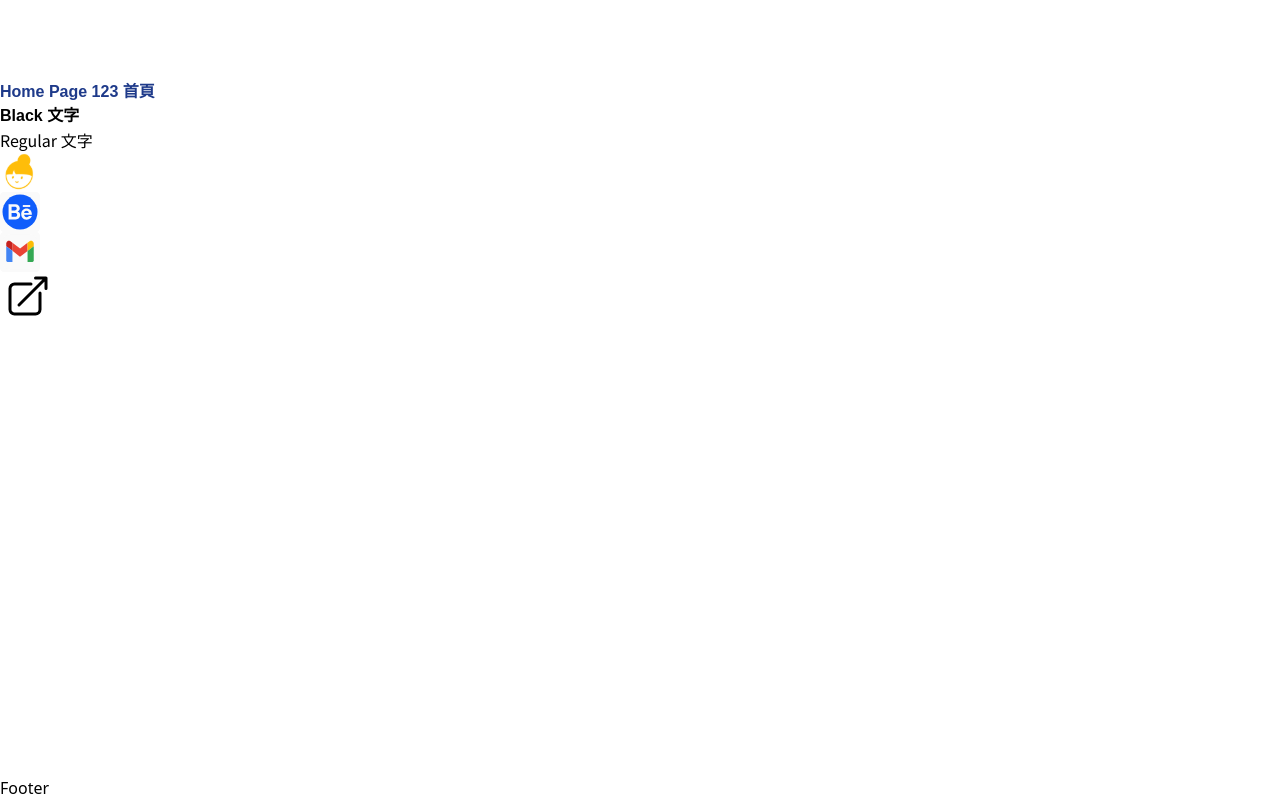
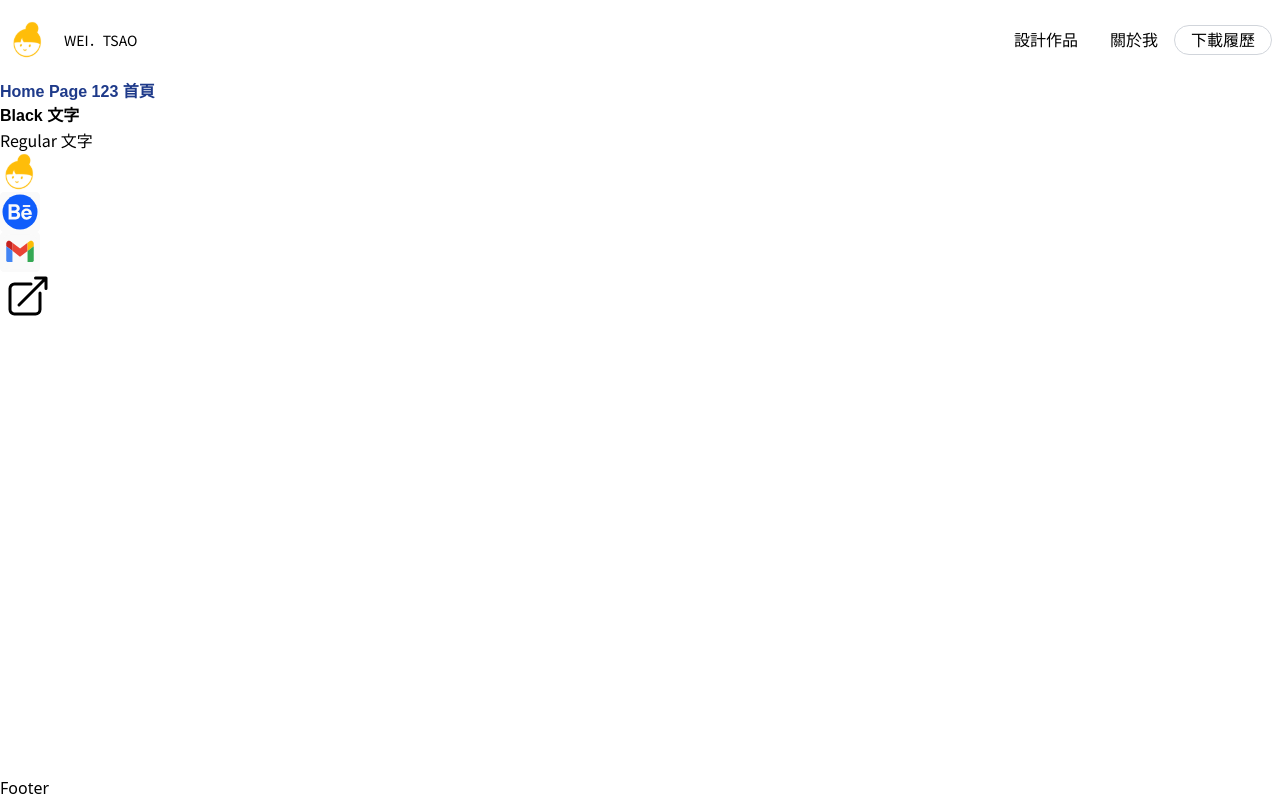
Before and after one commit to weicheng2138/portfolio-weitsao-v2, a Next.js app: page / in a window 1280 px wide. Built offline with nearby package versions, Linux system fonts and the light colour scheme.

Commit message:
feat(header): modify header links, layout of header, useHook

```diff
--- a/src/components/CustomLink/CustomLink.tsx
+++ b/src/components/CustomLink/CustomLink.tsx
@@ -15,7 +15,7 @@ const CustomLink = ({ href, children, ...rest }: AnchorProps) => {
     );
 
   const NoHrefComponent = () => {
-    return <span>There is no href right now</span>;
+    return <span className="text-red-600">There is no href right now</span>;
   };
   const ExternalLink = () => {
     const isGithub = href?.includes('github.com');
--- a/src/components/Header.tsx
+++ b/src/components/Header.tsx
@@ -1,13 +1,36 @@
-import { ReactNode, FC } from 'react';
+import { FC } from 'react';
+import SiteIcon from '@/components/Icons/SiteIcon';
+import CustomLink from '@/components/CustomLink';
 
 type Props = {
-  children: ReactNode;
   className?: string;
 };
-const Header: FC<Props> = ({ children, className }) => {
+const Header: FC<Props> = ({ className }) => {
   return (
     <>
-      <header className={`${className} h-20 px-2 py-4`}>{children}</header>
+      <header
+        className={`${className} flex h-20 items-center justify-between px-2 py-4`}
+      >
+        <CustomLink href="/">
+          <div className="flex items-center gap-4">
+            <SiteIcon />
+            <h1 className="font-notoSans text-sm font-normal">WEI．TSAO</h1>
+          </div>
+        </CustomLink>
+        <div className="hidden sm:flex sm:items-center">
+          <CustomLink href="/projects">
+            <span className="p-4 hover:text-primary">設計作品</span>
+          </CustomLink>
+          <CustomLink href="/about">
+            <span className="p-4 hover:text-primary">關於我</span>
+          </CustomLink>
+          <CustomLink href="/weitsao_resume.pdf">
+            <button className="rounded-full border border-gray-300 px-4 py-[2px] hover:border-transparent hover:bg-primary hover:text-white">
+              下載履歷
+            </button>
+          </CustomLink>
+        </div>
+      </header>
     </>
   );
 };
--- a/src/components/Layout.tsx
+++ b/src/components/Layout.tsx
@@ -36,13 +36,12 @@ const Layout: FC<Props> = ({ children, font }) => {
       <div
         className={`${font} relative flex min-h-screen w-full flex-col justify-between`}
       >
-        <Header className="sticky top-0 z-50">
-          <Hamburger
-            className="absolute right-0 top-0 sm:hidden"
-            handleHamburgerClick={handleHamburgerClick}
-            isOpen={show}
-          />
-        </Header>
+        <Header className="sticky top-0 z-20"></Header>
+        <Hamburger
+          className="absolute right-0 top-0 z-50 sm:hidden"
+          handleHamburgerClick={handleHamburgerClick}
+          isOpen={show}
+        />
         <main className="flex-1">{children}</main>
 
         <Drawer className="fixed right-0 z-40" isShow={show} />
```
Also changed, not shown: src/hooks/useTimeout.ts (+25 -15 lines), 2 other files (tests, documents, lock files or other folders).
